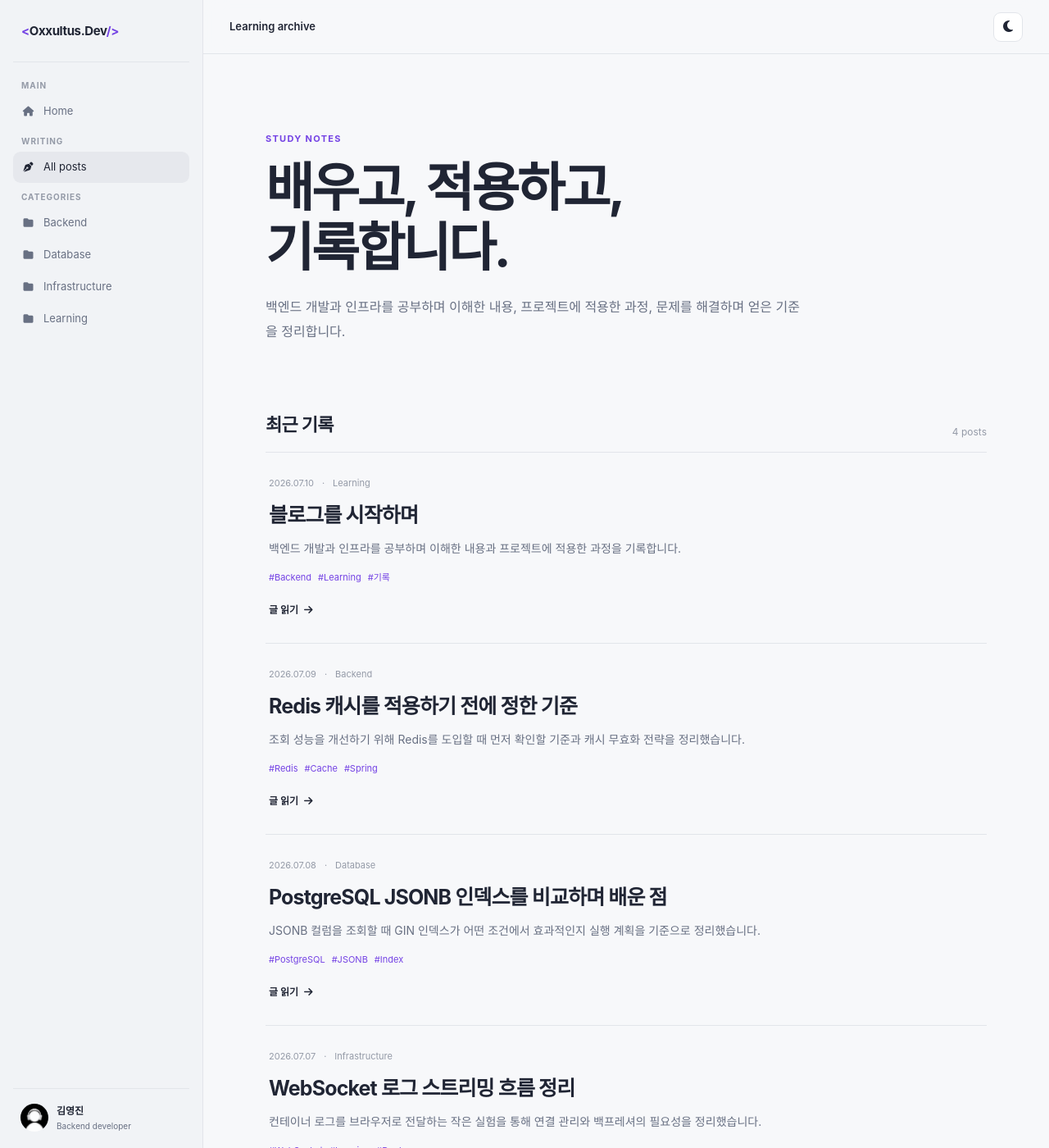
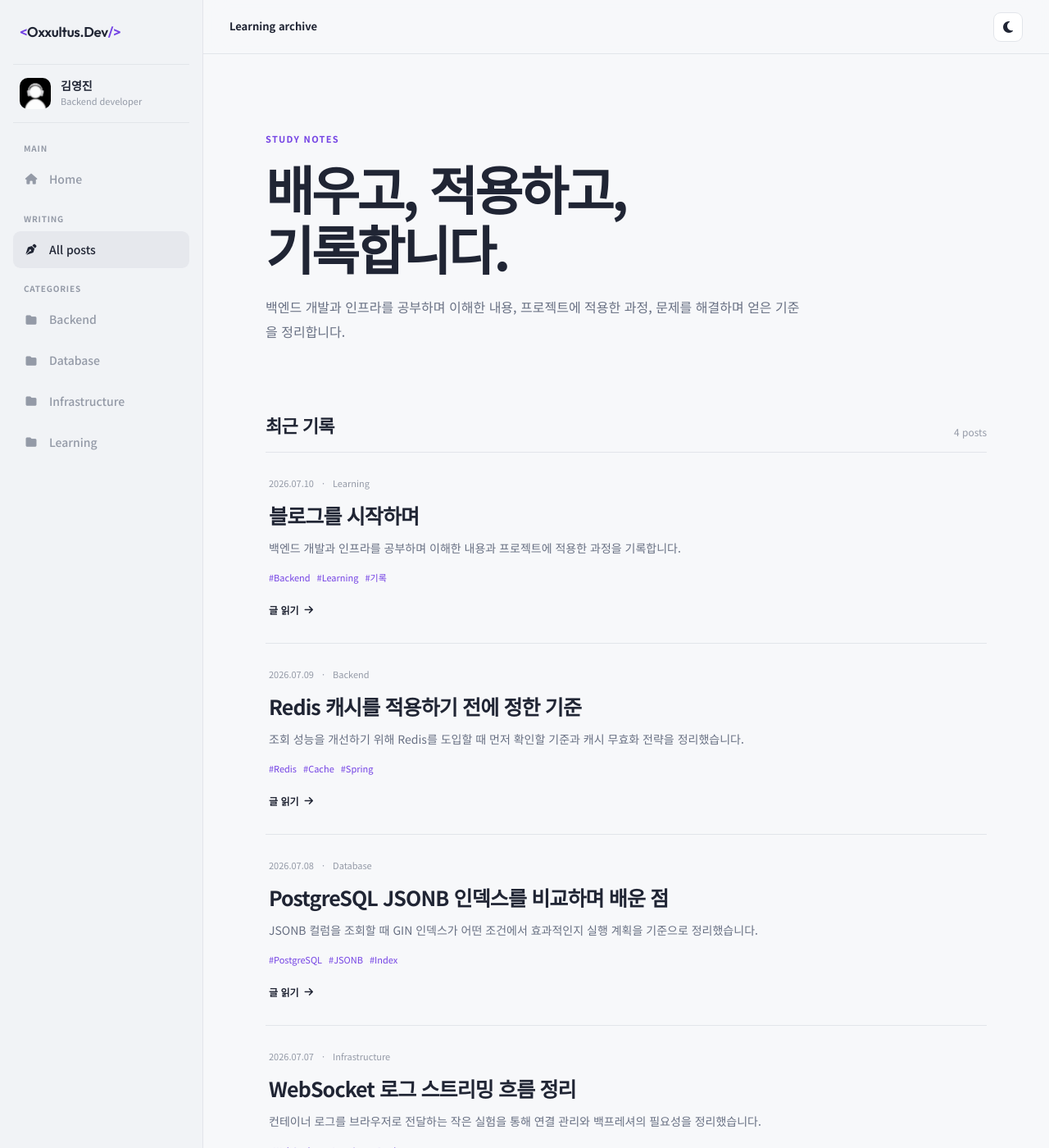
Before and after one commit to oxxultus/resume, a Jekyll site: the page built from blog/index.html, in a window 1280 px wide and 1400 px high. Shown: the whole window at 82% size. Built offline with Jekyll 4.4.1, drawn with Linux system fonts in a browser that asks for light colours.

Commit message:
Unify portfolio and blog sidebars

```diff
--- a/blog.css
+++ b/blog.css
@@ -10,7 +10,7 @@
     --accent: #7443e4;
     --rail-width: 248px;
     color-scheme: light;
-    font-family: -apple-system, BlinkMacSystemFont, 'Segoe UI', 'Apple SD Gothic Neo', 'Noto Sans KR', sans-serif;
+    font-family: 'Noto Sans KR', -apple-system, BlinkMacSystemFont, 'Apple SD Gothic Neo', sans-serif;
 }
 * { box-sizing: border-box; }
 html { scroll-behavior: smooth; }
@@ -20,14 +20,15 @@ button { font: inherit; }
 .blog-sidebar {
     position: fixed; inset: 0 auto 0 0; z-index: 20;
     width: var(--rail-width); display: flex; flex-direction: column;
-    padding: 25px 16px 18px; background: var(--rail); border-right: 1px solid var(--line);
+    padding: 25px 16px 16px; background: var(--rail); border-right: 1px solid var(--line);
 }
-.blog-brand { padding: 0 10px 24px; border-bottom: 1px solid var(--line); font-size: 15px; font-weight: 700; letter-spacing: -.025em; }
+.blog-brand { padding: 0 8px; font-family: 'Outfit', sans-serif; font-size: 17px; font-weight: 600; letter-spacing: -.02em; }
 .blog-brand span, .blog-kicker { color: var(--accent); }
-.blog-nav { display: flex; flex-direction: column; gap: 1px; padding-top: 12px; }
-.blog-nav-label { padding: 8px 10px 3px; color: var(--faint); font-size: 10px; font-weight: 650; letter-spacing: .1em; text-transform: uppercase; }
-.blog-nav a, .post-back { display: flex; align-items: center; gap: 10px; min-height: 38px; padding: 7px 10px; border-radius: 9px; color: var(--muted); font-size: 13px; }
-.blog-nav a i, .post-back i { width: 17px; text-align: center; font-size: 12px; }
+.blog-nav { display: flex; flex-direction: column; gap: 4px; padding-top: 0; }
+.blog-nav-label { padding: 12px 13px 3px; color: var(--faint); font-size: 10px; font-weight: 600; letter-spacing: .08em; text-transform: uppercase; }
+.blog-nav-label:first-child { padding-top: 0; }
+.blog-nav a, .post-back { display: flex; align-items: center; gap: 13px; min-height: 44px; padding: 11px 13px; border-radius: 9px; color: var(--faint); font-size: 14px; font-weight: 500; }
+.blog-nav a i, .post-back i { width: 18px; text-align: center; font-size: 13px; }
 .blog-nav a span { min-width: 0; overflow: hidden; text-overflow: ellipsis; white-space: nowrap; }
 .blog-nav a:hover, .blog-nav a.active { background: #e6e8ed; color: var(--text); }
 .post-toc .toc-h2 { font-weight: 600; }
@@ -38,11 +39,11 @@ button { font: inherit; }
 .post-toc .toc-h3.is-visible { display: flex; }
 .toc-child-marker { width: 4px; height: 4px; flex: 0 0 4px; border-radius: 50%; background: currentColor; opacity: .58; }
 .post-toc .toc-h3.active { font-weight: 600; }
-.post-back { margin-top: 14px; border-bottom: 1px solid var(--line); border-radius: 0; }
-.blog-profile { display: flex; align-items: center; gap: 10px; margin-top: auto; padding: 17px 9px 0; border-top: 1px solid var(--line); }
-.blog-profile img { width: 34px; height: 34px; border-radius: 50%; object-fit: cover; }
+.post-back { margin: 0 0 12px; border-radius: 9px; }
+.blog-profile { display: flex; align-items: center; gap: 12px; margin: 24px 0 22px; padding: 16px 8px; border-top: 1px solid var(--line); border-bottom: 1px solid var(--line); }
+.blog-profile img { width: 38px; height: 38px; border-radius: 10px; object-fit: cover; }
 .blog-profile div { display: flex; flex-direction: column; }
-.blog-profile strong { font-size: 12px; }.blog-profile span { color: var(--muted); font-size: 10px; }
+.blog-profile strong { font-size: 14px; line-height: 1.3; }.blog-profile span { color: var(--faint); font-size: 11px; }
 .blog-main { margin-left: var(--rail-width); min-height: 100vh; }
 .blog-topbar { position: sticky; top: 0; z-index: 10; height: 66px; display: flex; align-items: center; gap: 14px; padding: 0 32px; background: color-mix(in srgb, var(--bg) 90%, transparent); backdrop-filter: blur(14px); border-bottom: 1px solid var(--line); }
 .blog-topbar > span { overflow: hidden; font-size: 13px; font-weight: 600; text-overflow: ellipsis; white-space: nowrap; }
--- a/blog/index.html
+++ b/blog/index.html
@@ -11,12 +11,19 @@ permalink: /blog/
     <meta name="theme-color" content="#f7f8fa">
     <title>Blog | Oxxultus.Dev</title>
     <link rel="icon" type="image/png" href="{{ '/favicon.png' | relative_url }}">
+    <link rel="preconnect" href="https://fonts.googleapis.com">
+    <link rel="preconnect" href="https://fonts.gstatic.com" crossorigin>
+    <link href="https://fonts.googleapis.com/css2?family=Noto+Sans+KR:wght@300;400;500;700;900&family=Outfit:wght@300;400;600;800&display=swap" rel="stylesheet">
     <link rel="stylesheet" href="https://cdnjs.cloudflare.com/ajax/libs/font-awesome/6.4.0/css/all.min.css">
-    <link rel="stylesheet" href="{{ '/blog.css' | relative_url }}">
+    <link rel="stylesheet" href="{{ '/blog.css?v=20260710-2' | relative_url }}">
 </head>
 <body>
     <aside class="blog-sidebar">
         <a class="blog-brand" href="{{ '/' | relative_url }}"><span>&lt;</span>Oxxultus.Dev<span>/&gt;</span></a>
+        <div class="blog-profile">
+            <img src="{{ '/avatar.png?v=2' | relative_url }}" alt="김영진">
+            <div><strong>김영진</strong><span>Backend developer</span></div>
+        </div>
         <nav class="blog-nav" aria-label="블로그 탐색">
             <span class="blog-nav-label">Main</span>
             <a href="{{ '/' | relative_url }}"><i class="fas fa-house"></i> Home</a>
@@ -28,10 +35,6 @@ permalink: /blog/
             <a class="category-filter" href="?category={{ category[0] | slugify }}" data-category="{{ category[0] | slugify }}"><i class="fas fa-folder"></i> {{ category[0] }}</a>
             {% endfor %}
         </nav>
-        <div class="blog-profile">
-            <img src="{{ '/avatar.png?v=2' | relative_url }}" alt="김영진">
-            <div><strong>김영진</strong><span>Backend developer</span></div>
-        </div>
     </aside>
 
     <main class="blog-main">
```
Also changed, not shown: _layouts/post.html (+8 -5 lines).
